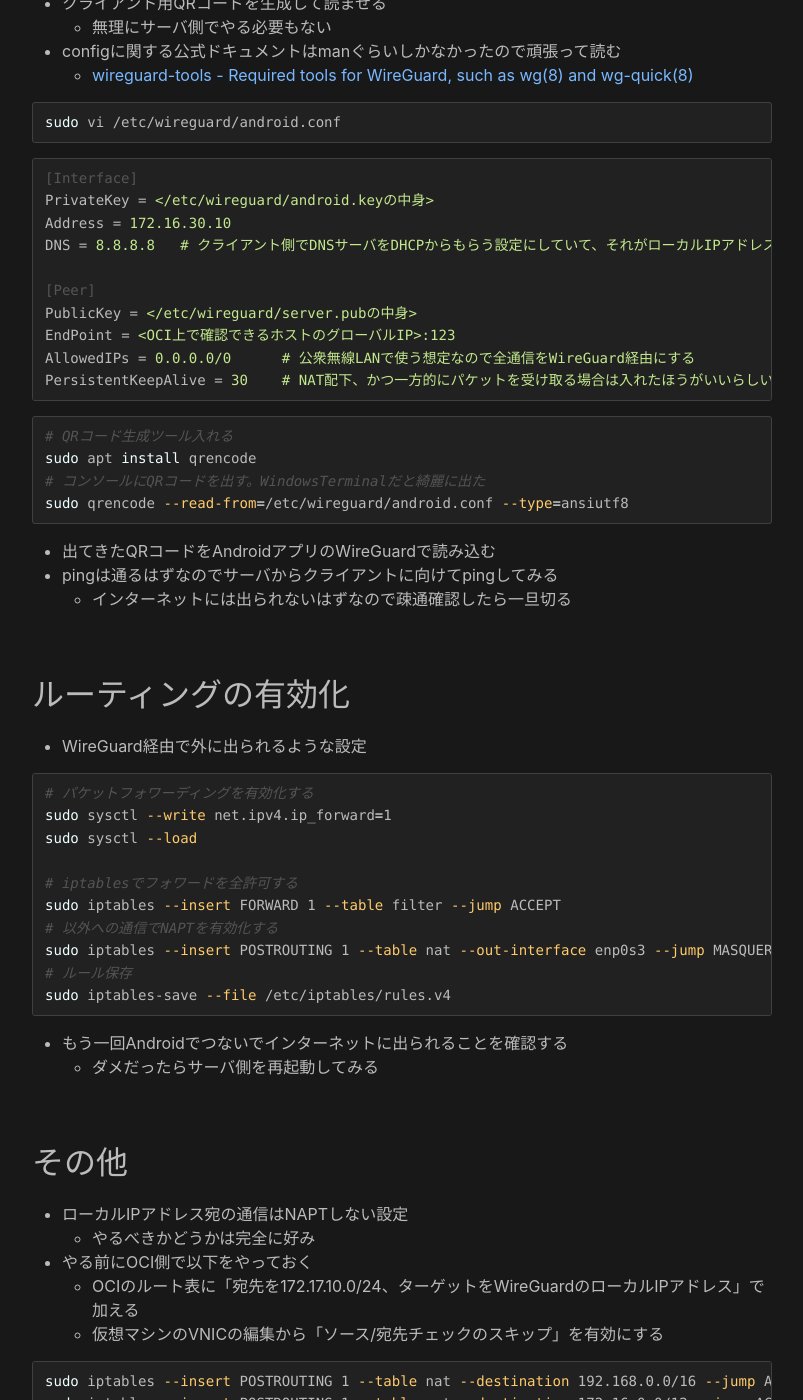
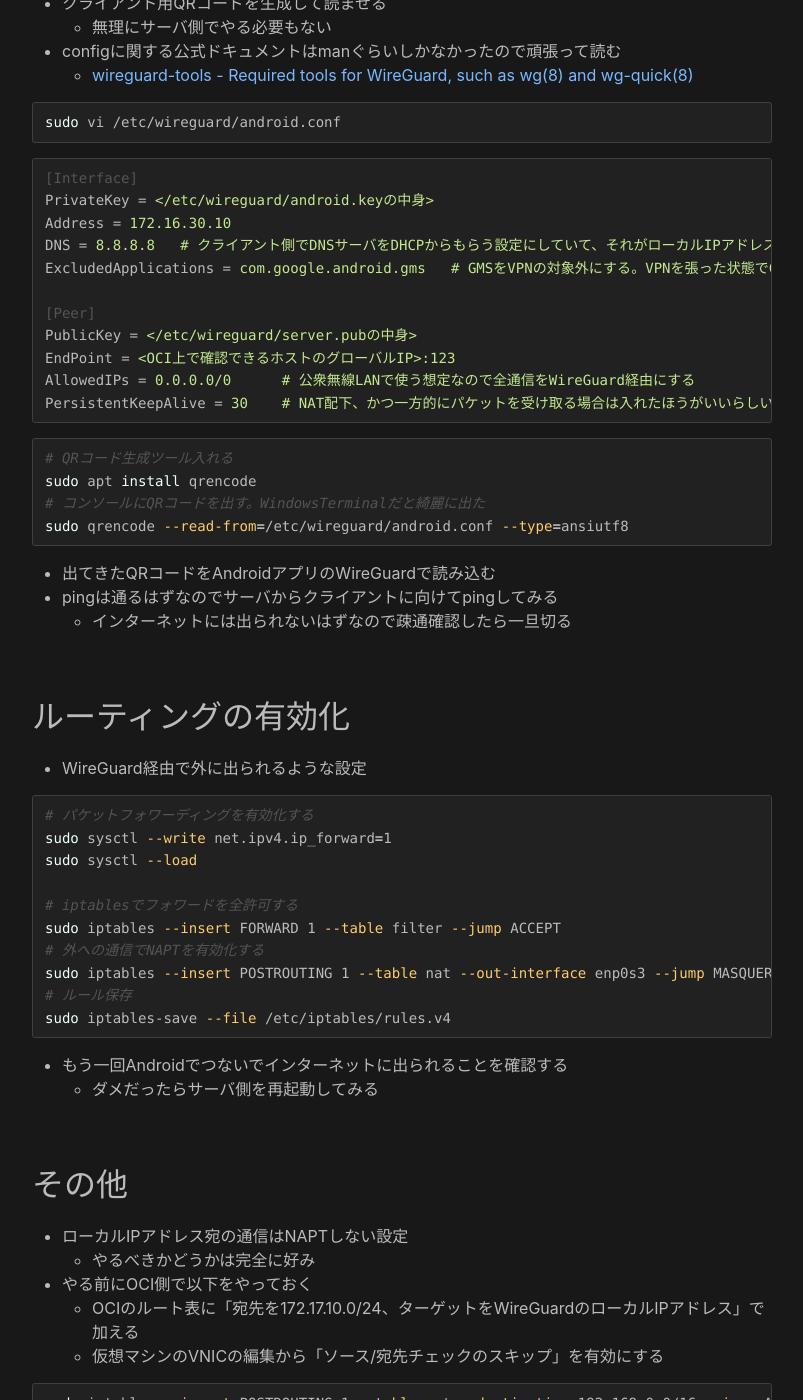
Before and after one commit to maeda577/maeda577.github.io, a Jekyll site: the page built from _posts/2021-08-08-oci-wireguard.md, in a window 1280 px wide and 1400 px high, scrolled down 3634 px. Shown: the whole window, without its empty margins (238-1041 px from the left). Built offline with Jekyll 4.4.1, drawn with Linux system fonts in a browser that asks for light colours.

Commit message:
記事更新

```diff
--- a/_posts/2021-08-08-oci-wireguard.md
+++ b/_posts/2021-08-08-oci-wireguard.md
@@ -151,6 +151,7 @@ sudo vi /etc/wireguard/android.conf
 PrivateKey = </etc/wireguard/android.keyの中身>
 Address = 172.16.30.10
 DNS = 8.8.8.8   # クライアント側でDNSサーバをDHCPからもらう設定にしていて、それがローカルIPアドレスだとつながらなくなるのでDNSを固定させる
+ExcludedApplications = com.google.android.gms   # GMSをVPNの対象外にする。VPNを張った状態でGoogleCastが出来ないためで、Castを使わないなら不要
 
 [Peer]
 PublicKey = </etc/wireguard/server.pubの中身>
@@ -180,7 +181,7 @@ sudo sysctl --load
 
 # iptablesでフォワードを全許可する
 sudo iptables --insert FORWARD 1 --table filter --jump ACCEPT
-# 以外への通信でNAPTを有効化する
+# 外への通信でNAPTを有効化する
 sudo iptables --insert POSTROUTING 1 --table nat --out-interface enp0s3 --jump MASQUERADE
 # ルール保存
 sudo iptables-save --file /etc/iptables/rules.v4
```
